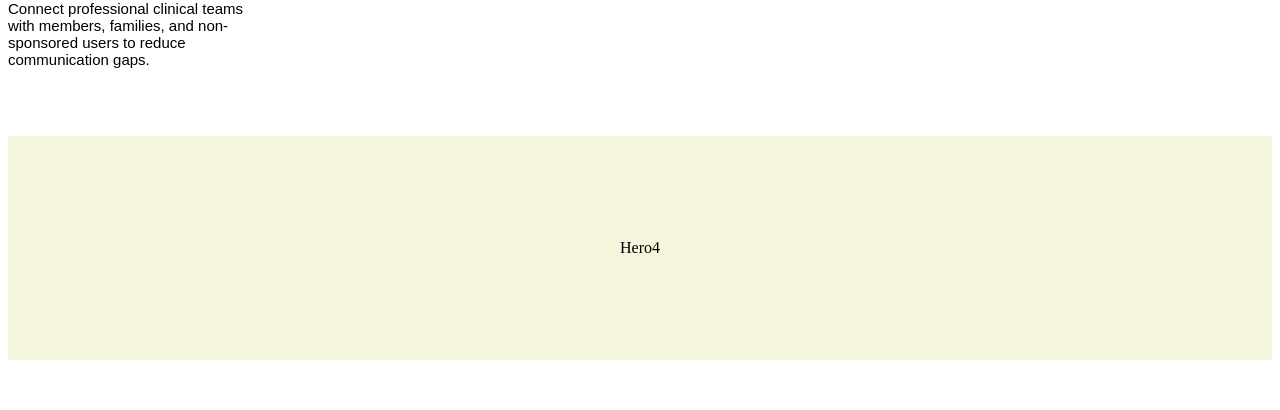
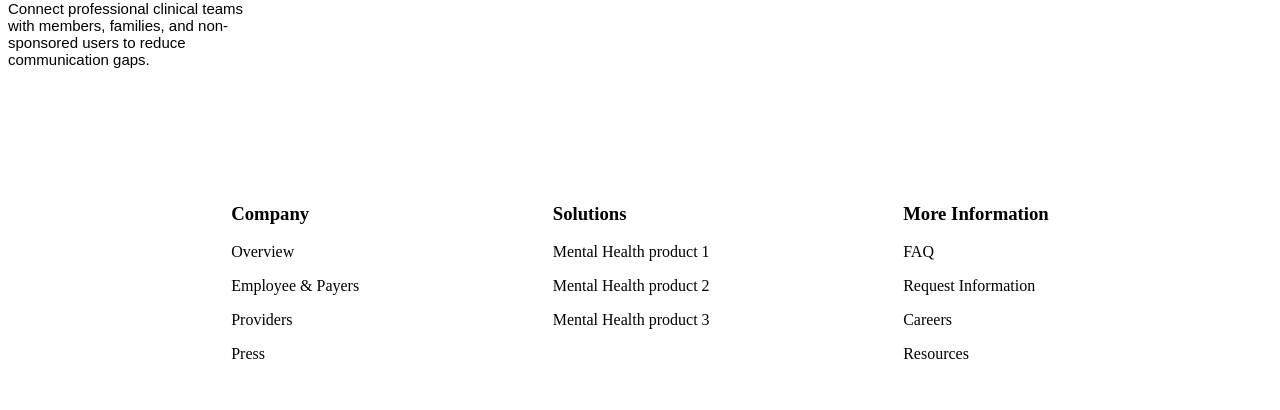
Before and after one commit to Raghavkhedar/mentalHealth, a React (Vite) app: page / in a window 1280 px wide. Shown: the part 3320-3730 px from the top of the page. Built offline with nearby package versions, Linux system fonts and the light colour scheme.

Commit message:
ahhhhhhhhhhhhhhhhhhhhhhhhhhhhhhhhhhhhhhhhhhhhhh

```diff
--- a/src/components/hero6/Hero6.jsx
+++ /dev/null
@@ -1,8 +0,0 @@
-import React from 'react'
-import styles from './hero6.module.css'
-const Hero6 = () => {
-    return (
-        <div className = {styles.hero}>Hero4</div>
-    )
-}
-export default Hero6
--- a/src/components/hero6/hero6.module.css
+++ /dev/null
@@ -1,7 +0,0 @@
-.hero{
-    display: flex;
-    justify-content: center;
-    align-items: center;
-    height: 28vh;
-    background: beige;
-}
--- a/src/pages/LandingPage.jsx
+++ b/src/pages/LandingPage.jsx
@@ -4,7 +4,7 @@ import Hero2 from "../components/hero2/Hero2.jsx";
 import Hero3 from "../components/hero3/Hero3.jsx";
 import Hero4 from "../components/hero4/Hero4.jsx";
 import Hero5 from "../components/hero5/Hero5.jsx";
-import Hero6 from "../components/hero6/Hero6.jsx";
+
 
 
 
@@ -17,7 +17,7 @@ const LandingPage = () => {
             <Hero3/>
             <Hero4/>
             <Hero5/>
-            <Hero6/>
+
 
         </div>
     )
```
